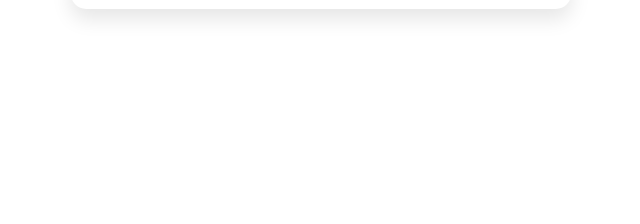
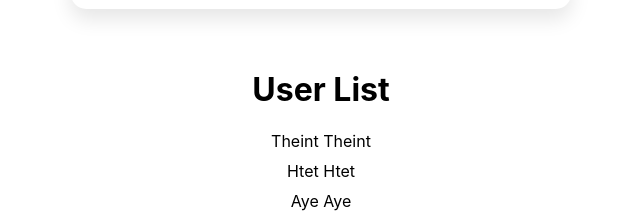
Before and after one commit to TheintTheint298/01-homework, a React (Create React App) app: page / in a window 1280 px wide. Shown: the part 3185-3409 px from the top of the page, without its empty margins (319-959 px from the left). Before the commit the page ends 3234 px from the top, so only its background shows below. Built offline with nearby package versions, Linux system fonts and the light colour scheme.

Commit message:
feat: HOC user list

```diff
--- a/src/App.js
+++ b/src/App.js
@@ -10,6 +10,7 @@ import LazyMainPage from "./component/LazyMainPage";
 import Modal from "./component/Modal";
 import ShoppingCart from "./component/ShoppingCart";
 import ImageCard from "./component/ImageCard";
+import HOCUserList from "./component/HOCUserList";
 
 function App() {
   const images = [
@@ -30,6 +31,7 @@ function App() {
       <Modal />
       <ShoppingCart />
       <ImageCard />
+      <HOCUserList />
     </>
   );
 }
```
